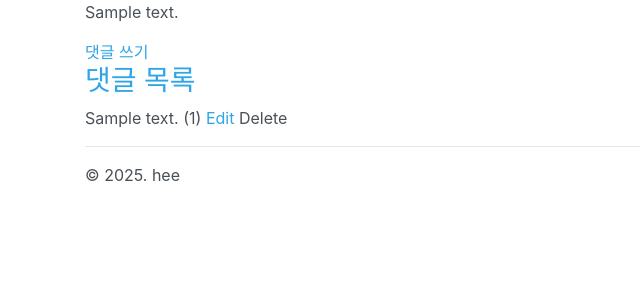
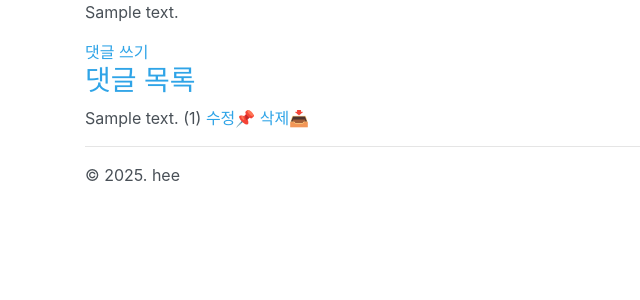
Before and after one commit to Hyeoni-729/BackEnd_hyeoni, a Django app: page /baemin/1/ in a window 1280 px wide. Shown: the part 302-602 px from the top of the page, without its empty margins (0-640 px from the left). Run offline with Django 5.2, Linux system fonts and the light colour scheme; tables that the repository leaves empty hold one stand-in row (values such as "Sample post"); grey boxes marked "Sample" are stand-in pictures; some libraries are stand-ins or nearby versions.

Commit message:
리뷰 삭제 구현

```diff
--- /dev/null
+++ b/mydjango/baemin/templates/baemin/review_confirm_delete.html
@@ -0,0 +1,5 @@
+<form action="" method="post">
+  {% csrf_token %}
+  정말 삭제하시겠습니까?
+  <button>삭제📥</button>
+</form>
--- a/mydjango/baemin/templates/baemin/shop_detail.html
+++ b/mydjango/baemin/templates/baemin/shop_detail.html
@@ -18,9 +18,11 @@
         {{ review.content }}
         ({{ review.rating }})
         <a href="/baemin/{{ shop.pk }}/reviews/{{ review.pk }}/edit/">
-          Edit
+          수정📌
         </a>
-        Delete
+        <a href="/baemin/{{ shop.pk }}/reviews/{{ review.pk }}/delete">
+          삭제📥
+        </a>
       </div>
       {% empty %}
       <div>등록된 리뷰가 없습니다. 😥
--- a/mydjango/baemin/urls.py
+++ b/mydjango/baemin/urls.py
@@ -6,4 +6,5 @@ urlpatterns = [
     path("<int:pk>/", views.shop_detail),
     path("<int:shop_pk>/reviews/new/", views.review_new),
     path("<int:shop_pk>/reviews/<int:pk>/edit/", views.review_edit),
+    path("<int:shop_pk>/reviews/<int:pk>/delete/", views.review_delete),
 ]
--- a/mydjango/baemin/views.py
+++ b/mydjango/baemin/views.py
@@ -2,7 +2,7 @@ from django.contrib import messages
 from django.shortcuts import render, redirect, get_object_or_404
 from .models import Shop, Review
 from .forms import ReviewForm
-# from django.http import Http404
+from django.http import HttpRequest, HttpResponse
 
 
 def shop_list(request):
@@ -80,7 +80,7 @@ def review_edit(request, shop_pk, pk):
         form = ReviewForm(instance=review, data=request.POST, files=request.FILES)
         if form.is_valid():
             form.save()
-            messages.success(request, "리뷰가 성공적으로 수정되었습니다 😉")
+            messages.success(request, "댓글이 성공적으로 수정되었습니다 😉")
             shop_url = f"/baemin/{shop_pk}/"
             return redirect(shop_url)
 
@@ -89,3 +89,15 @@ def review_edit(request, shop_pk, pk):
         template_name="baemin/review_form.html",
         context={"form": form},
     )
+
+def review_delete(request:HttpRequest, shop_pk:int, pk:int) -> HttpResponse:
+    if request.method == "GET":
+        return render(request, template_name="baemin/review_confirm_delete.html")
+
+    review = get_object_or_404(Review, pk=pk) # 삭제할 리뷰 검색
+    review.delete() # DB에서 호출 즉시 삭제
+
+    messages.success(request, "댓글이 성공적으로 삭제되었습니다 😂")
+
+    shop_url = f"/baemin/{shop_pk}/"
+    return redirect(shop_url)
```
